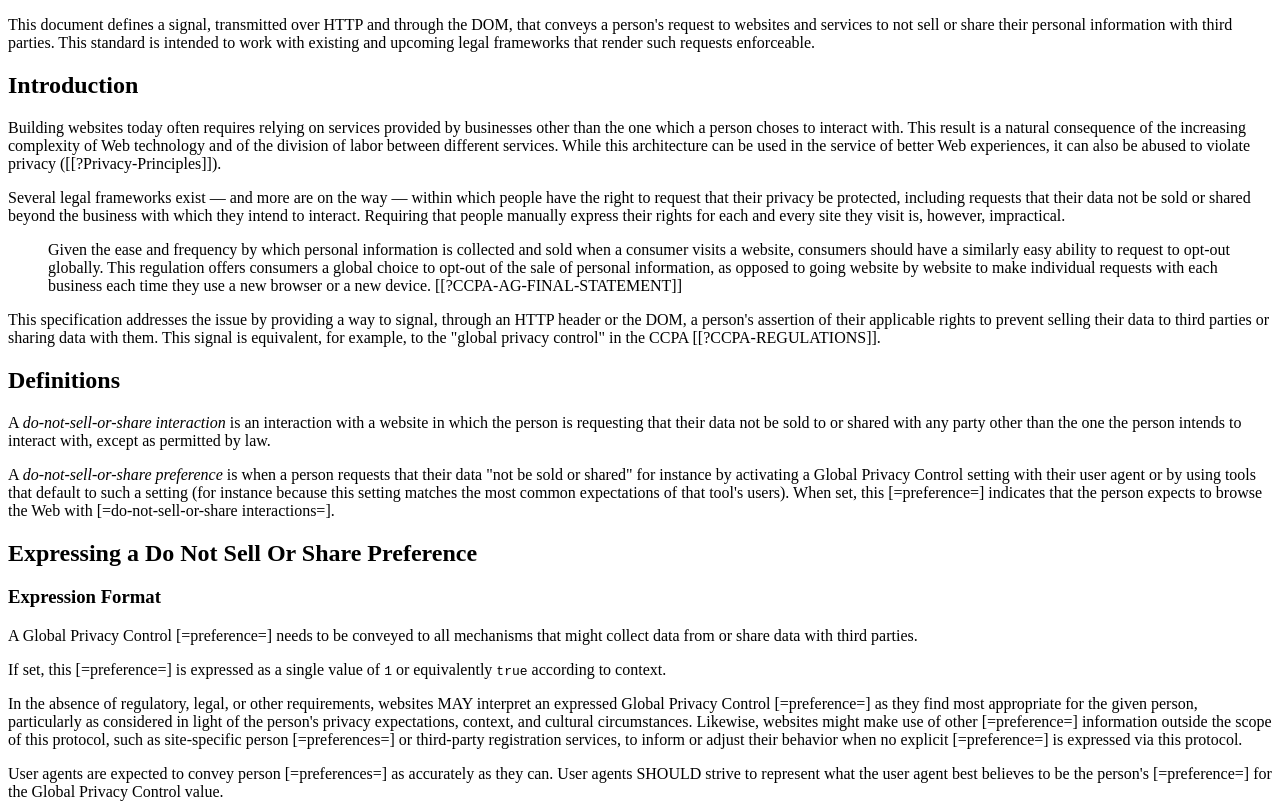
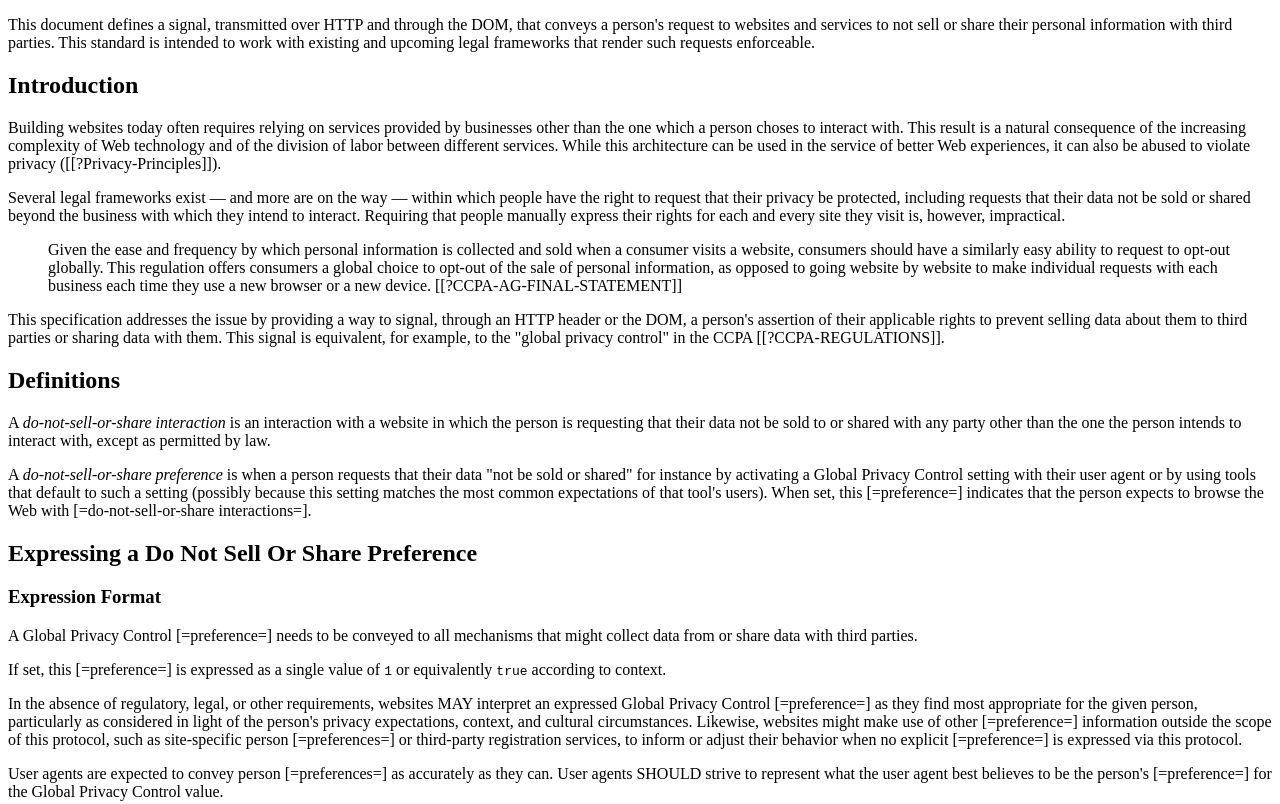
Before and after one commit to privacycg/gpc-spec, a plain HTML site: page index.html in a window 1280 px wide. Shown: the top 804 px of the page. Drawn offline with Linux system fonts and the light colour scheme.

Commit message:
editorial

```diff
--- a/index.html
+++ b/index.html
@@ -128,7 +128,7 @@
       </blockquote>
       <p>
         This specification addresses the issue by providing a way to signal, through an HTTP header
-        or the DOM, a person's assertion of their applicable rights to prevent selling their data to
+        or the DOM, a person's assertion of their applicable rights to prevent selling data about them to
         third parties or sharing data with them. This signal is equivalent, for example, to the
         "global privacy control" in the CCPA [[?CCPA-REGULATIONS]].
       </p>
@@ -143,8 +143,8 @@
       <p>
         A <dfn data-lt="preference">do-not-sell-or-share preference</dfn> is when a person requests
         that their data "not be sold or shared" for instance by activating a Global Privacy Control
-        setting with their user agent or by using tools that default to such a setting (for
-        instance because this setting matches the most common expectations of that tool's users).
+        setting with their user agent or by using tools that default to such a setting (possibly
+        because this setting matches the most common expectations of that tool's users).
         When set, this [=preference=] indicates that the person expects to browse the Web with
         [=do-not-sell-or-share interactions=].
       </p>
```
